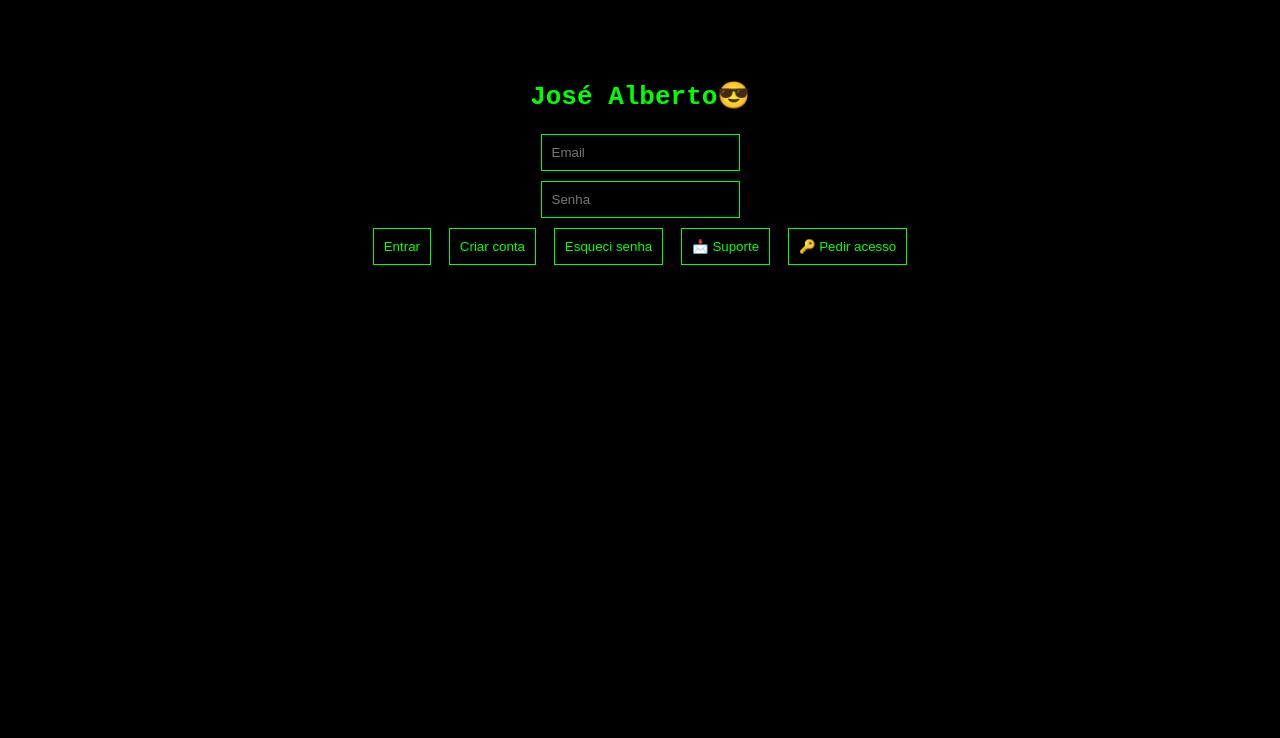
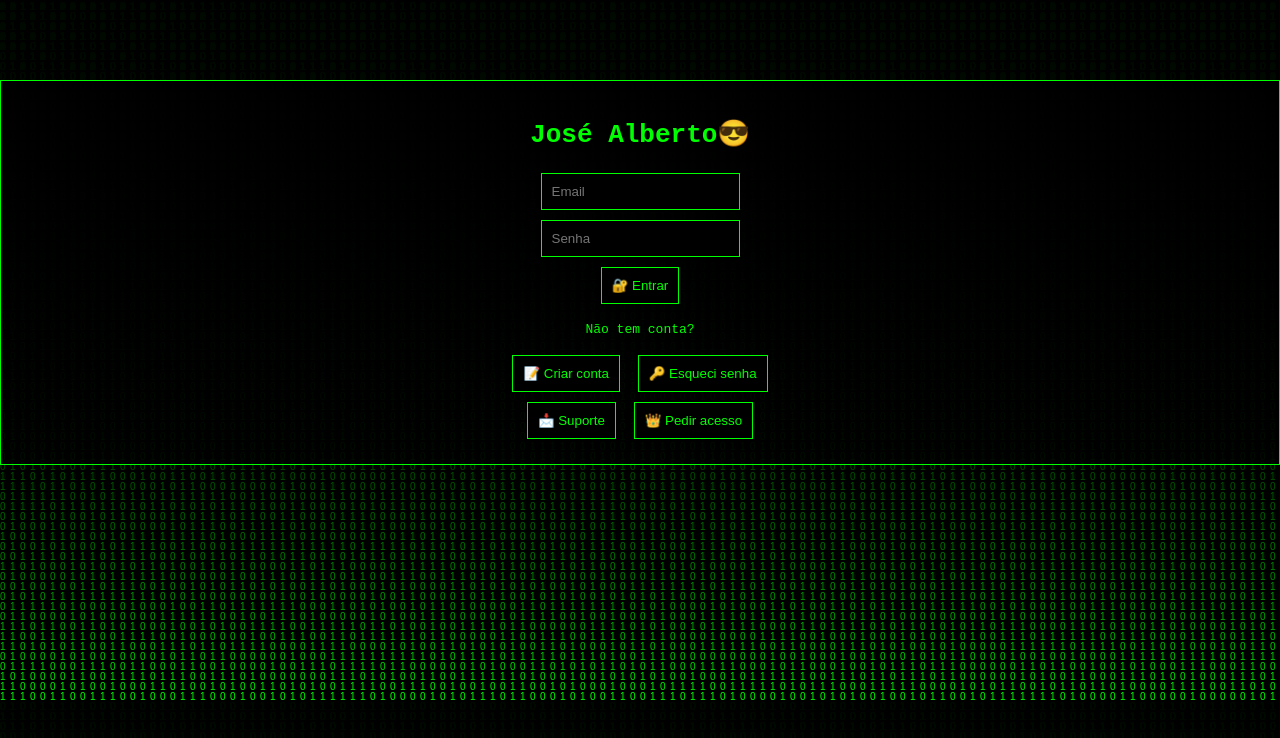
Before and after one commit to josealberto-git/site.ja, a plain HTML site: page index.html in a window 1280 px wide. Drawn offline with Linux system fonts and the light colour scheme; no server answers.

Commit message:
Add files via upload

```diff
--- a/index.html
+++ b/index.html
@@ -8,45 +8,55 @@
 
 <body>
 
+<canvas id="matrix"></canvas>
+
 <div id="loginBox" class="box">
 <h1>José Alberto😎</h1>
 
 <input id="email" placeholder="Email"><br>
 <input id="senha" type="password" placeholder="Senha"><br>
 
-<button onclick="login()">Entrar</button>
-<button onclick="register()">Criar conta</button>
-<button onclick="reset()">Esqueci senha</button>
+<button onclick="login()">🔐 Entrar</button>
 
+<p>Não tem conta?</p>
+<button onclick="register()">📝 Criar conta</button>
+
+<button onclick="reset()">🔑 Esqueci senha</button>
+
+<div>
 <button onclick="abrirSuporte()">📩 Suporte</button>
-<button onclick="pedirReset()">🔑 Pedir acesso</button>
+<button onclick="pedirReset()">👑 Pedir acesso</button>
+</div>
 </div>
 
 <div id="app" class="box" style="display:none">
 
 <h2>Painel</h2>
 <p id="info"></p>
+<p>🌐 IP: <span id="ip"></span></p>
 
 <button onclick="logout()">Sair</button>
 
+<!-- DRIVE -->
 <h3>☁️ Drive</h3>
 <input type="file" id="fileInput">
 <button onclick="upload()">Upload</button>
 <ul id="arquivos"></ul>
 
+<!-- SUPORTE -->
 <h3>📩 Suporte</h3>
 <button onclick="enviarSuporte()">Enviar</button>
 <ul id="minhasMsgs"></ul>
 
+<!-- ADMIN -->
 <h3 id="adminArea" style="display:none">👑 Admin</h3>
 
-<h4>Usuários</h4>
 <ul id="lista"></ul>
 
-<h4>Mensagens</h4>
+<h3>📩 Suporte Admin</h3>
 <ul id="msgs"></ul>
 
-<h4>Reset</h4>
+<h3>🔑 Reset</h3>
 <ul id="resetList"></ul>
 
 </div>
--- a/script.js
+++ b/script.js
@@ -41,6 +41,37 @@ const auth = getAuth(app);
 const db = getFirestore(app);
 const storage = getStorage(app);
 
+// 👑 CRIAR MASTER
+async function criarMaster(){
+ try{
+  let cred = await createUserWithEmailAndPassword(auth,"master@admin.com","123456");
+
+  await setDoc(doc(db,"users",cred.user.uid),{
+   email:"master@admin.com",
+   tipo:"master"
+  });
+ }catch(e){}
+}
+criarMaster();
+
+// MATRIX
+const c=document.getElementById("matrix");
+const ctx=c.getContext("2d");
+c.height=innerHeight;c.width=innerWidth;
+let letters="01";let drops=[];
+for(let i=0;i<c.width/10;i++)drops[i]=1;
+setInterval(()=>{
+ ctx.fillStyle="rgba(0,0,0,0.05)";
+ ctx.fillRect(0,0,c.width,c.height);
+ ctx.fillStyle="#0f0";
+ for(let i=0;i<drops.length;i++){
+  let t=letters[Math.floor(Math.random()*2)];
+  ctx.fillText(t,i*10,drops[i]*10);
+  if(drops[i]*10>c.height) drops[i]=0;
+  drops[i]++;
+ }
+},33);
+
 // LOGIN
 window.login = async ()=>{
  try{
@@ -51,13 +82,18 @@ window.login = async ()=>{
 
   info.innerText = cred.user.email;
 
+  // IP
+  fetch("https://api.ipify.org?format=json")
+  .then(r=>r.json())
+  .then(d=>ip.innerText=d.ip);
+
   listarArquivos();
   ouvirMinhasMsgs();
 
   let snap = await getDoc(doc(db,"users",cred.user.uid));
   let data = snap.data();
 
-  if(data?.tipo==="admin" || data?.tipo==="master"){
+  if(data?.tipo==="admin"||data?.tipo==="master"){
    adminArea.style.display="block";
    listarUsuarios();
    ouvirAdmin();
@@ -85,10 +121,7 @@ window.register = async ()=>{
 window.reset = ()=> sendPasswordResetEmail(auth,email.value);
 
 // LOGOUT
-window.logout = ()=>{
- signOut(auth);
- location.reload();
-};
+window.logout = ()=>{ signOut(auth); location.reload(); }
 
 // DRIVE
 window.upload = async ()=>{
@@ -128,7 +161,7 @@ window.del = async (path)=>{
 
 // SUPORTE LOGIN
 window.abrirSuporte = async ()=>{
- let e = prompt("Seu email:");
+ let e = prompt("Email:");
  let m = prompt("Mensagem:");
 
  if(!m) return;
@@ -139,29 +172,21 @@ window.abrirSuporte = async ()=>{
   resposta:"",
   status:"pendente"
  });
-
- alert("Mensagem enviada");
 };
 
 // PEDIDO RESET
 window.pedirReset = async ()=>{
- let e = prompt("Seu email");
-
- if(!e) return;
+ let e = prompt("Email");
 
  await addDoc(collection(db,"reset"),{
   email:e,
   status:"pendente"
  });
-
- alert("Pedido enviado");
 };
 
 // SUPORTE USER
 window.enviarSuporte = async ()=>{
  let msg = prompt("Mensagem:");
- if(!msg) return;
-
  let user = auth.currentUser;
 
  await addDoc(collection(db,"suporte"),{
@@ -181,7 +206,7 @@ function ouvirMinhasMsgs(){
    let m=doc.data();
    if(m.email===auth.currentUser.email){
     let li=document.createElement("li");
-    li.innerHTML = m.mensagem+"<br>👑 "+(m.resposta||"aguardando");
+    li.innerHTML=m.mensagem+"<br>👑 "+(m.resposta||"aguardando");
     minhasMsgs.appendChild(li);
    }
   });
@@ -221,8 +246,6 @@ function ouvirAdmin(){
 
 window.resp = async (id)=>{
  let r = prompt("Resposta:");
- if(!r) return;
-
  await updateDoc(doc(db,"suporte",id),{
   resposta:r,
   status:"respondido"
@@ -251,6 +274,4 @@ window.aprovar = async (id)=>{
  await updateDoc(doc(db,"reset",id),{
   status:"aprovado"
  });
-
- alert("Reset aprovado");
 };
--- a/style.css
+++ b/style.css
@@ -1,12 +1,23 @@
 body{
+ margin:0;
  background:black;
  color:#0f0;
  font-family:monospace;
  text-align:center;
 }
 
+canvas{
+ position:fixed;
+ top:0;
+ left:0;
+ z-index:-1;
+}
+
 .box{
  margin-top:80px;
+ background:rgba(0,0,0,0.8);
+ padding:20px;
+ border:1px solid #0f0;
 }
 
 input,button{
```
